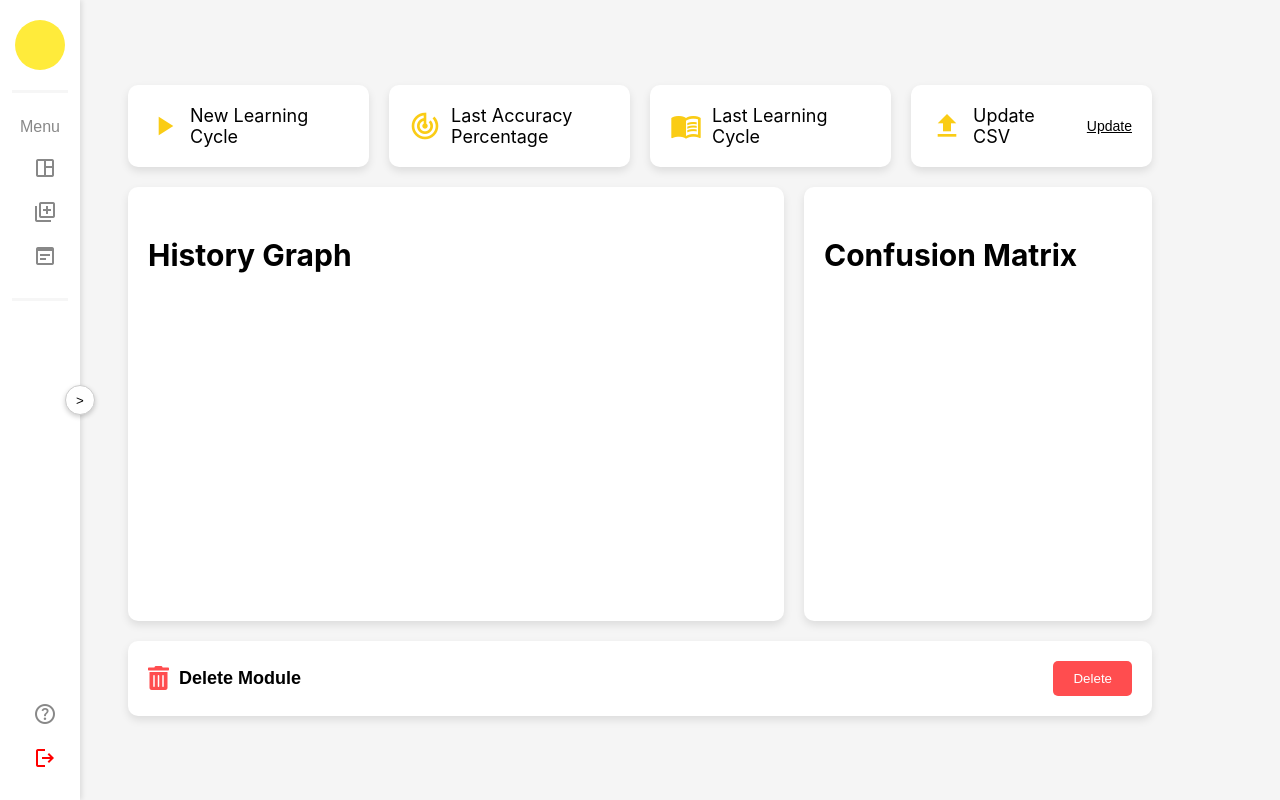
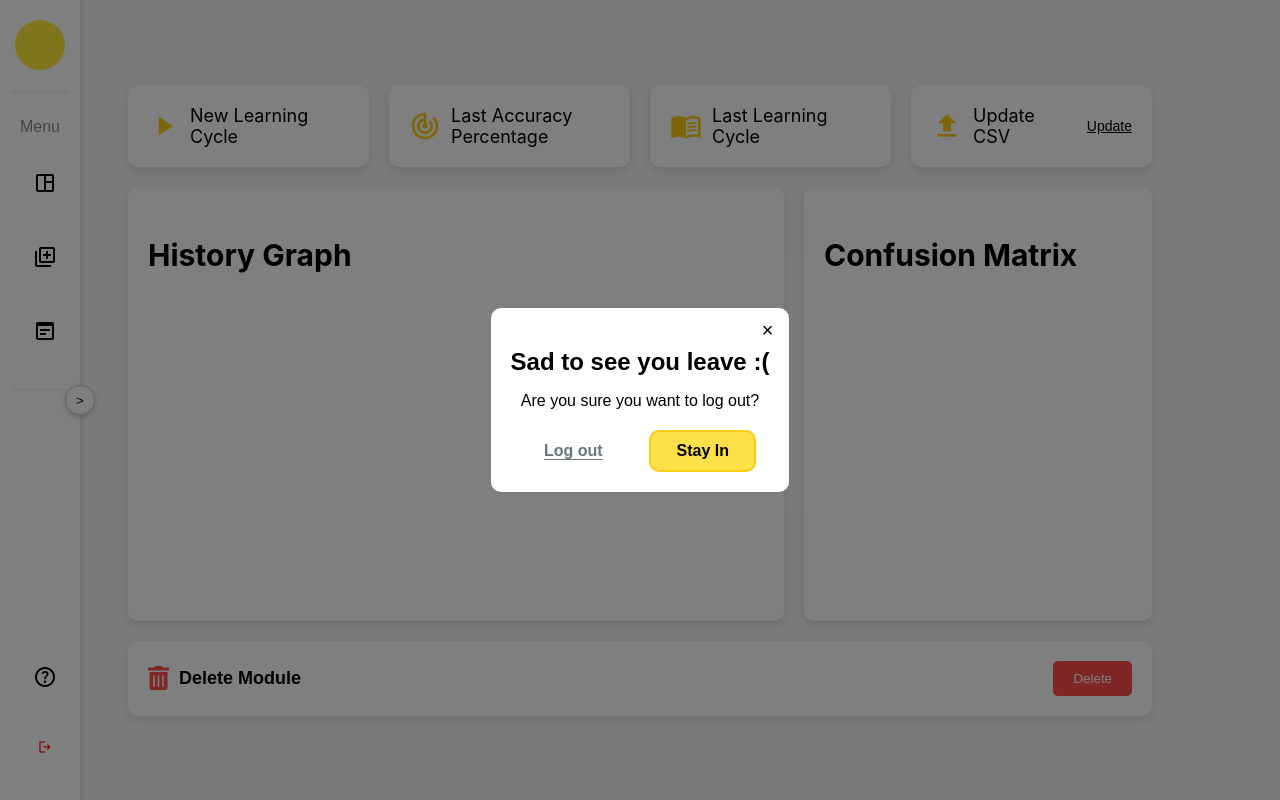
Before and after one commit to EladSapir/Intellitest-Front, a React (Create React App) app: page / in a window 1280 px wide. Both pictures are taken after a click on the item "logout". Built offline with nearby package versions, Linux system fonts and the light colour scheme; no server answers.

Commit message:
added the logout popup updated the navbar

```diff
--- /dev/null
+++ b/src/Dashboard-Components/LogoutPopup.css
@@ -0,0 +1,76 @@
+.logout-popup-overlay {
+    position: fixed;
+    top: 0;
+    left: 0;
+    width: 100%;
+    height: 100%;
+    background: rgba(0, 0, 0, 0.5);
+    display: flex;
+    align-items: center;
+    justify-content: center;
+    z-index: 1000;
+  }
+
+  .logout-popup {
+    background: white;
+    padding: 20px;
+    border-radius: 10px;
+    position: relative;
+    text-align: center;
+  }
+
+  .close-button {
+    position: absolute;
+    top: 10px;
+    right: 10px;
+    background: none;
+    border: none;
+    font-size: 20px;
+    cursor: pointer;
+  }
+
+  .logout-popup h2 {
+    margin-bottom: 10px;
+  }
+
+  .logout-popup p {
+    margin-bottom: 20px;
+  }
+
+  .logout-popup-buttons {
+    display: flex;
+    justify-content: space-around;
+  }
+
+  .logout-button, .stay-in-button {
+    padding: 10px 20px;
+    border: none;
+    border-radius: 5px;
+    cursor: pointer;
+  }
+
+  .logout-button {
+    background: none;
+    color: #6c757d;
+    font-size: 16px;
+    font-weight: bold;
+    text-decoration: underline;
+    text-decoration-color: #6c757d;
+    text-underline-offset: 3px;
+  }
+
+  .stay-in-button {
+    background-color: #FDE047;
+    color: black;
+    font-size: 16px;
+    font-weight: bold;
+    border-radius: 10px;
+    padding: 10px 25px;
+    border: 2px solid #FACC15;
+    transition: background-color 0.3s, box-shadow 0.3s;
+  }
+
+  .stay-in-button:hover {
+    background-color: #fff8c6;
+    box-shadow: 0 4px 8px rgba(0, 0, 0, 0.1);
+  }
--- /dev/null
+++ b/src/Dashboard-Components/LogoutPopup.js
@@ -0,0 +1,24 @@
+import React from 'react';
+import './LogoutPopup.css';
+
+const LogoutPopup = ({ show, onClose }) => {
+  if (!show) {
+    return null;
+  }
+
+  return (
+    <div className="logout-popup-overlay">
+      <div className="logout-popup">
+        <button className="close-button" onClick={onClose}>×</button>
+        <h2>Sad to see you leave :(</h2>
+        <p>Are you sure you want to log out?</p>
+        <div className="logout-popup-buttons">
+          <button className="logout-button" onClick={() => { /* handle logout logic here */ }}>Log out</button>
+          <button className="stay-in-button" onClick={onClose}>Stay In</button>
+        </div>
+      </div>
+    </div>
+  );
+};
+
+export default LogoutPopup;
--- a/src/Dashboard-Components/NavBar.css
+++ b/src/Dashboard-Components/NavBar.css
@@ -7,7 +7,6 @@
   background-color: #ffffff;
   display: flex;
   flex-direction: column;
-  /* justify-content: space-between;  */
   align-items: center;
   box-shadow: 2px 0 5px rgba(0, 0, 0, 0.1);
   position: fixed;
@@ -88,16 +87,22 @@
 }
 
 .menu-item {
-  margin: 10px 0; /* Reduce margin to move items closer to the top */
+  position: relative;
+  margin: 10px 0;
   cursor: pointer;
   display: flex;
   align-items: center;
   transition: color 0.3s;
+  padding: 10px; /* Ensure padding is consistent */
 }
 
 .menu-item .icon {
   font-size: 24px;
-  color: #888;
+  color: #000;
+  background-color: transparent;
+  border-radius: 8px;
+  padding: 5px;
+  transition: background-color 0.3s, color 0.3s;
 }
 
 .menu-item span {
@@ -107,8 +112,89 @@
   white-space: nowrap;
 }
 
+/* Tooltip styles, only visible when navbar is not expanded */
+.navbar:not(.expanded) .menu-item:not(.logout-icon):hover::after {
+  content: attr(data-tooltip);
+  position: absolute;
+  left: 100%;
+  top: 50%;
+  transform: translateY(-50%);
+  background-color: #e0e0e0;
+  padding: 5px 10px;
+  border-radius: 5px;
+  box-shadow: 0 2px 5px rgba(0, 0, 0, 0.1);
+  white-space: nowrap;
+  font-size: 16px;
+  color: #000;
+  margin-left: 23px;
+}
+
+.navbar:not(.expanded) .menu-item:not(.logout-icon):hover::before {
+  content: '';
+  position: absolute;
+  left: calc(100% + 5px); /* Adjust the arrow position */
+  top: 50%;
+  transform: translateY(-50%);
+  width: 0;
+  height: 0;
+  border-top: 5px solid transparent;
+  border-bottom: 5px solid transparent;
+  border-right: 5px solid #e0e0e0;
+  margin-left: 13px;
+}
+
+.menu-item:hover .icon {
+  background-color: #FEF9C3;
+  color: #000;
+  border-radius: 8px;
+  padding: 5px;
+}
+
+.navbar.expanded .menu-item:hover {
+  background-color: transparent; /* Ensure no direct background change */
+}
+
+.navbar.expanded .menu-item:hover::before {
+  content: '';
+  position: absolute;
+  top: 0;
+  left: 0;
+  right: 0;
+  bottom: 0;
+  background-color: #FEF9C3; /* Light yellow background */
+  border-radius: 8px; /* Rounded corners */
+  z-index: -1; /* Place behind the content */
+}
+
 .logout-icon .icon {
   color: red;
+  background-color: transparent;
+  transition: background-color 0.3s, color 0.3s;
+}
+
+.logout-icon:hover .icon {
+  background-color: #e74c3c;
+  color: white;
+  border-radius: 8px;
+  padding: 5px;
+}
+
+.menu-item.logout-icon span {
+  color: red;
+  font-size: 16px;
+  font-weight: normal;
+}
+
+/* Logout button hover effect when navbar is expanded */
+.navbar.expanded .menu-item.logout-icon:hover {
+  background-color: #e74c3c; /* Red background */
+  color: white; /* White text color */
+  border-radius: 8px;
+}
+
+.navbar.expanded .menu-item.logout-icon:hover .icon,
+.navbar.expanded .menu-item.logout-icon:hover span {
+  color: white; /* White icon and text color */
 }
 
 .navbar-footer {
@@ -126,8 +212,8 @@
   display: flex;
   flex-direction: column;
   align-items: center;
-  position:fixed;
-  bottom:20px;
+  position: fixed;
+  bottom: 20px;
 }
 
 .toggle-button {
--- a/src/Dashboard-Components/NavBar.js
+++ b/src/Dashboard-Components/NavBar.js
@@ -1,9 +1,11 @@
 import React, { useState } from 'react';
 import './NavBar.css';
+import LogoutPopup from './LogoutPopup';
 
 const NavBar = ({ username }) => {
   const initials = username.substring(0, 2).toUpperCase();
   const [expanded, setExpanded] = useState(false);
+  const [showLogoutPopup, setShowLogoutPopup] = useState(false);
 
   const handleMouseLeave = () => {
     setExpanded(false);
@@ -11,6 +13,14 @@ const NavBar = ({ username }) => {
 
   const toggleExpanded = () => {
     setExpanded(prevExpanded => !prevExpanded);
+  };
+
+  const openLogoutPopup = () => {
+    setShowLogoutPopup(true);
+  };
+
+  const closeLogoutPopup = () => {
+    setShowLogoutPopup(false);
   };
 
   return (
@@ -33,15 +43,15 @@ const NavBar = ({ username }) => {
       <div className="navbar-menu">
         <div className="menu-title">Menu</div>
         <ul>
-          <li className="menu-item">
+          <li className="menu-item" data-tooltip="Dashboard">
             <span className="material-symbols-outlined icon">space_dashboard</span>
             {expanded && <span>Dashboard</span>}
           </li>
-          <li className="menu-item">
+          <li className="menu-item" data-tooltip="New Model">
             <span className="material-symbols-outlined icon">library_add</span>
             {expanded && <span>New Model</span>}
           </li>
-          <li className="menu-item">
+          <li className="menu-item" data-tooltip="My Models">
             <span className="material-symbols-outlined icon">wysiwyg</span>
             {expanded && <span>My Models</span>}
           </li>
@@ -50,11 +60,11 @@ const NavBar = ({ username }) => {
       <div className="separator"></div> {/* Separator line below the menu */}
       <div className="navbar-footer">
         <ul>
-          <li className="menu-item">
+          <li className="menu-item" data-tooltip="Help">
             <span className="material-symbols-outlined icon">help_outline</span>
             {expanded && <span>Help</span>}
           </li>
-          <li className="menu-item logout-icon">
+          <li className="menu-item logout-icon" data-tooltip="Logout Account" onClick={openLogoutPopup}>
             <span className="material-symbols-outlined icon">logout</span>
             {expanded && <span>Logout Account</span>}
           </li>
@@ -63,6 +73,7 @@ const NavBar = ({ username }) => {
       <button className="toggle-button" onClick={toggleExpanded}>
         {expanded ? '<' : '>'}
       </button>
+      <LogoutPopup show={showLogoutPopup} onClose={closeLogoutPopup} />
     </div>
   );
 };
```
